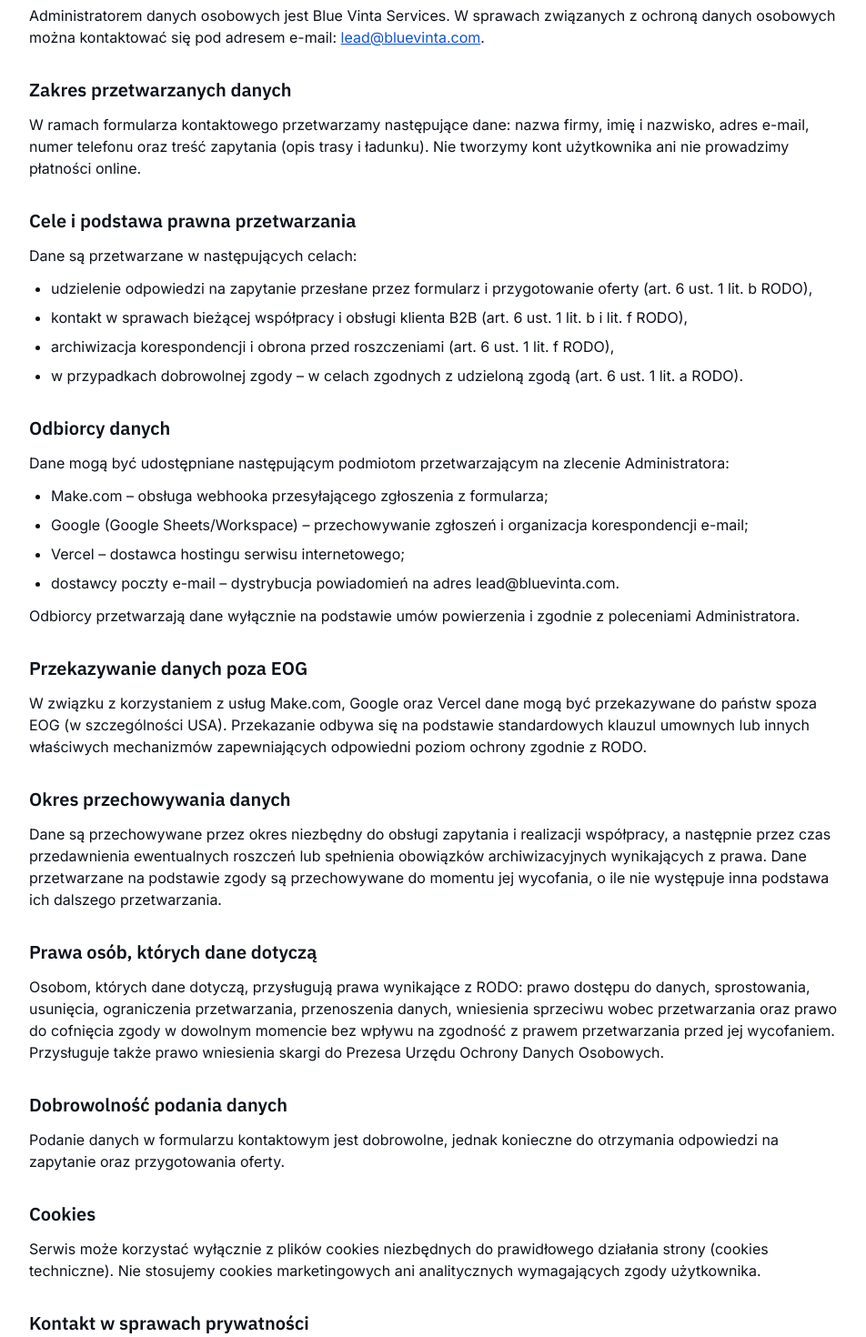
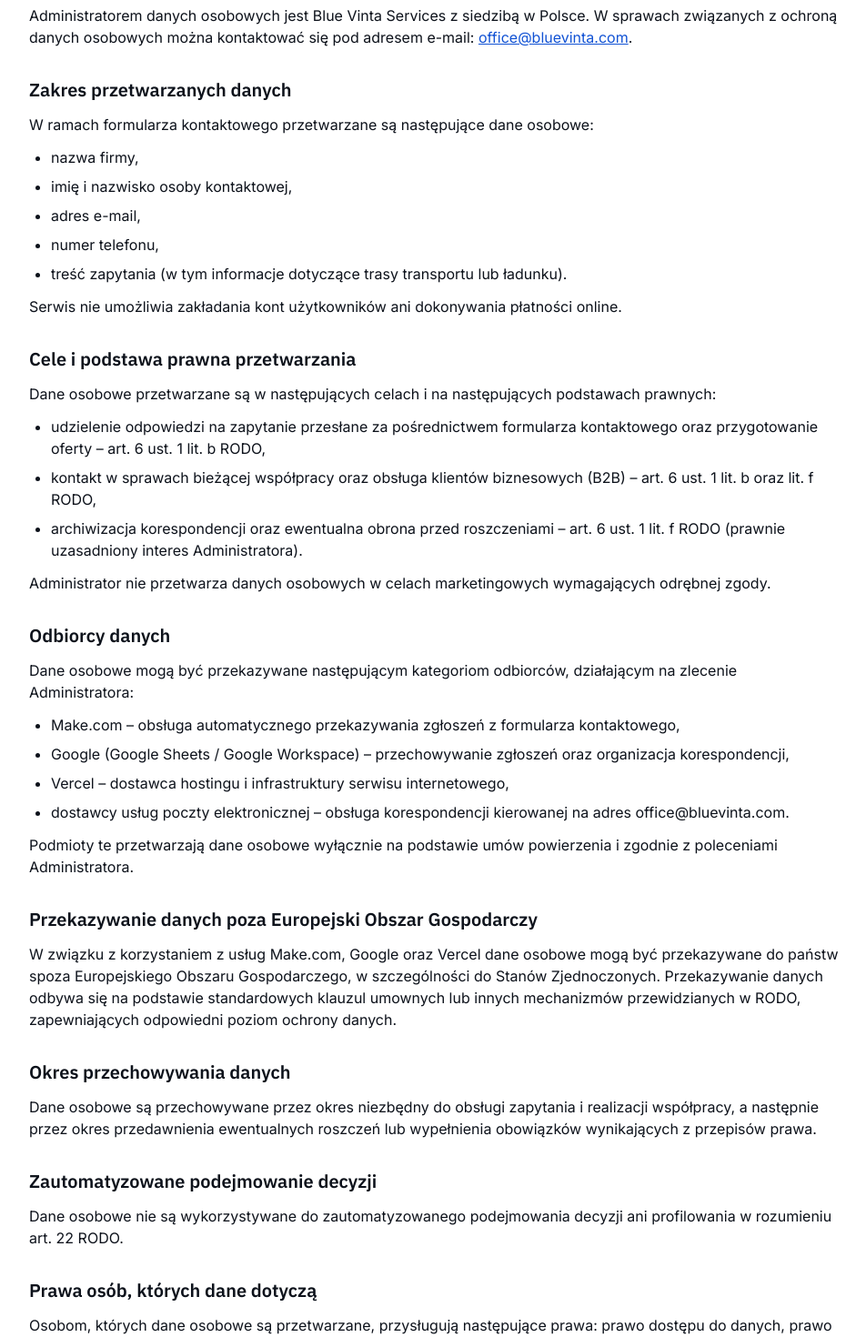
Before and after one commit to Marcinek143/bluevinta-landing, a Next.js app: page /polityka-prywatnosci in a window 1280 px wide. Shown: the part 300-1770 px from the top of the page at 91% size, without its empty margins (160-1112 px from the left). Built offline with nearby package versions, Linux system fonts and the light colour scheme.

Commit message:
New Privacy Policy

```diff
--- a/app/polityka-prywatnosci/page.tsx
+++ b/app/polityka-prywatnosci/page.tsx
@@ -15,19 +15,19 @@ export default function PrivacyPolicy() {
             Polityka prywatności Blue Vinta Services
           </h1>
           <p className="text-secondary">
-            Niniejszy dokument opisuje zasady przetwarzania danych osobowych przez Blue Vinta Services w związku z
-            korzystaniem z serwisu internetowego i formularza kontaktowego dla usług spedycji międzynarodowej i odpraw
-            celnych.
+            Niniejsza Polityka prywatności określa zasady przetwarzania danych osobowych przez Blue Vinta Services w
+            związku z korzystaniem z serwisu internetowego oraz formularza kontaktowego dotyczącego usług spedycji
+            międzynarodowej i odpraw celnych.
           </p>
         </header>
 
         <section className="flex flex-col gap-3">
           <h2 className="text-xl font-semibold">Administrator danych</h2>
           <p>
-            Administratorem danych osobowych jest Blue Vinta Services. W sprawach związanych z ochroną danych osobowych
-            można kontaktować się pod adresem e-mail:{" "}
-            <a className="text-primary underline" href="mailto:lead@bluevinta.com">
-              lead@bluevinta.com
+            Administratorem danych osobowych jest Blue Vinta Services z siedzibą w Polsce. W sprawach związanych z
+            ochroną danych osobowych można kontaktować się pod adresem e-mail:{" "}
+            <a className="text-primary underline" href="mailto:office@bluevinta.com">
+              office@bluevinta.com
             </a>
             .
           </p>
@@ -35,78 +35,95 @@ export default function PrivacyPolicy() {
 
         <section className="flex flex-col gap-3">
           <h2 className="text-xl font-semibold">Zakres przetwarzanych danych</h2>
-          <p>
-            W ramach formularza kontaktowego przetwarzamy następujące dane: nazwa firmy, imię i nazwisko, adres e-mail,
-            numer telefonu oraz treść zapytania (opis trasy i ładunku). Nie tworzymy kont użytkownika ani nie prowadzimy
-            płatności online.
-          </p>
+          <p>W ramach formularza kontaktowego przetwarzane są następujące dane osobowe:</p>
+          <ul className="list-disc space-y-2 pl-6">
+            <li>nazwa firmy,</li>
+            <li>imię i nazwisko osoby kontaktowej,</li>
+            <li>adres e-mail,</li>
+            <li>numer telefonu,</li>
+            <li>treść zapytania (w tym informacje dotyczące trasy transportu lub ładunku).</li>
+          </ul>
+          <p>Serwis nie umożliwia zakładania kont użytkowników ani dokonywania płatności online.</p>
         </section>
 
         <section className="flex flex-col gap-3">
           <h2 className="text-xl font-semibold">Cele i podstawa prawna przetwarzania</h2>
-          <p>Dane są przetwarzane w następujących celach:</p>
+          <p>Dane osobowe przetwarzane są w następujących celach i na następujących podstawach prawnych:</p>
           <ul className="list-disc space-y-2 pl-6">
-            <li>udzielenie odpowiedzi na zapytanie przesłane przez formularz i przygotowanie oferty (art. 6 ust. 1 lit. b RODO),</li>
-            <li>kontakt w sprawach bieżącej współpracy i obsługi klienta B2B (art. 6 ust. 1 lit. b i lit. f RODO),</li>
-            <li>archiwizacja korespondencji i obrona przed roszczeniami (art. 6 ust. 1 lit. f RODO),</li>
-            <li>w przypadkach dobrowolnej zgody – w celach zgodnych z udzieloną zgodą (art. 6 ust. 1 lit. a RODO).</li>
+            <li>
+              udzielenie odpowiedzi na zapytanie przesłane za pośrednictwem formularza kontaktowego oraz przygotowanie
+              oferty – art. 6 ust. 1 lit. b RODO,
+            </li>
+            <li>
+              kontakt w sprawach bieżącej współpracy oraz obsługa klientów biznesowych (B2B) – art. 6 ust. 1 lit. b oraz
+              lit. f RODO,
+            </li>
+            <li>
+              archiwizacja korespondencji oraz ewentualna obrona przed roszczeniami – art. 6 ust. 1 lit. f RODO (prawnie
+              uzasadniony interes Administratora).
+            </li>
           </ul>
+          <p>Administrator nie przetwarza danych osobowych w celach marketingowych wymagających odrębnej zgody.</p>
         </section>
 
         <section className="flex flex-col gap-3">
           <h2 className="text-xl font-semibold">Odbiorcy danych</h2>
-          <p>Dane mogą być udostępniane następującym podmiotom przetwarzającym na zlecenie Administratora:</p>
+          <p>Dane osobowe mogą być przekazywane następującym kategoriom odbiorców, działającym na zlecenie Administratora:</p>
           <ul className="list-disc space-y-2 pl-6">
-            <li>Make.com – obsługa webhooka przesyłającego zgłoszenia z formularza;</li>
-            <li>Google (Google Sheets/Workspace) – przechowywanie zgłoszeń i organizacja korespondencji e-mail;</li>
-            <li>Vercel – dostawca hostingu serwisu internetowego;</li>
-            <li>dostawcy poczty e-mail – dystrybucja powiadomień na adres lead@bluevinta.com.</li>
+            <li>Make.com – obsługa automatycznego przekazywania zgłoszeń z formularza kontaktowego,</li>
+            <li>Google (Google Sheets / Google Workspace) – przechowywanie zgłoszeń oraz organizacja korespondencji,</li>
+            <li>Vercel – dostawca hostingu i infrastruktury serwisu internetowego,</li>
+            <li>dostawcy usług poczty elektronicznej – obsługa korespondencji kierowanej na adres office@bluevinta.com.</li>
           </ul>
-          <p>Odbiorcy przetwarzają dane wyłącznie na podstawie umów powierzenia i zgodnie z poleceniami Administratora.</p>
+          <p>Podmioty te przetwarzają dane osobowe wyłącznie na podstawie umów powierzenia i zgodnie z poleceniami Administratora.</p>
         </section>
 
         <section className="flex flex-col gap-3">
-          <h2 className="text-xl font-semibold">Przekazywanie danych poza EOG</h2>
+          <h2 className="text-xl font-semibold">Przekazywanie danych poza Europejski Obszar Gospodarczy</h2>
           <p>
-            W związku z korzystaniem z usług Make.com, Google oraz Vercel dane mogą być przekazywane do państw spoza EOG
-            (w szczególności USA). Przekazanie odbywa się na podstawie standardowych klauzul umownych lub innych
-            właściwych mechanizmów zapewniających odpowiedni poziom ochrony zgodnie z RODO.
+            W związku z korzystaniem z usług Make.com, Google oraz Vercel dane osobowe mogą być przekazywane do państw
+            spoza Europejskiego Obszaru Gospodarczego, w szczególności do Stanów Zjednoczonych. Przekazywanie danych
+            odbywa się na podstawie standardowych klauzul umownych lub innych mechanizmów przewidzianych w RODO,
+            zapewniających odpowiedni poziom ochrony danych.
           </p>
         </section>
 
         <section className="flex flex-col gap-3">
           <h2 className="text-xl font-semibold">Okres przechowywania danych</h2>
           <p>
-            Dane są przechowywane przez okres niezbędny do obsługi zapytania i realizacji współpracy, a następnie przez
-            czas przedawnienia ewentualnych roszczeń lub spełnienia obowiązków archiwizacyjnych wynikających z prawa.
-            Dane przetwarzane na podstawie zgody są przechowywane do momentu jej wycofania, o ile nie występuje inna
-            podstawa ich dalszego przetwarzania.
+            Dane osobowe są przechowywane przez okres niezbędny do obsługi zapytania i realizacji współpracy, a następnie
+            przez okres przedawnienia ewentualnych roszczeń lub wypełnienia obowiązków wynikających z przepisów prawa.
           </p>
+        </section>
+
+        <section className="flex flex-col gap-3">
+          <h2 className="text-xl font-semibold">Zautomatyzowane podejmowanie decyzji</h2>
+          <p>Dane osobowe nie są wykorzystywane do zautomatyzowanego podejmowania decyzji ani profilowania w rozumieniu art. 22 RODO.</p>
         </section>
 
         <section className="flex flex-col gap-3">
           <h2 className="text-xl font-semibold">Prawa osób, których dane dotyczą</h2>
           <p>
-            Osobom, których dane dotyczą, przysługują prawa wynikające z RODO: prawo dostępu do danych, sprostowania,
-            usunięcia, ograniczenia przetwarzania, przenoszenia danych, wniesienia sprzeciwu wobec przetwarzania oraz
-            prawo do cofnięcia zgody w dowolnym momencie bez wpływu na zgodność z prawem przetwarzania przed jej
-            wycofaniem. Przysługuje także prawo wniesienia skargi do Prezesa Urzędu Ochrony Danych Osobowych.
+            Osobom, których dane osobowe są przetwarzane, przysługują następujące prawa: prawo dostępu do danych, prawo
+            ich sprostowania, prawo usunięcia danych, prawo ograniczenia przetwarzania, prawo przenoszenia danych, prawo
+            wniesienia sprzeciwu wobec przetwarzania danych. Ponadto przysługuje prawo wniesienia skargi do Prezesa
+            Urzędu Ochrony Danych Osobowych.
           </p>
         </section>
 
         <section className="flex flex-col gap-3">
           <h2 className="text-xl font-semibold">Dobrowolność podania danych</h2>
           <p>
-            Podanie danych w formularzu kontaktowym jest dobrowolne, jednak konieczne do otrzymania odpowiedzi na
-            zapytanie oraz przygotowania oferty.
+            Podanie danych osobowych w formularzu kontaktowym jest dobrowolne, jednak ich niepodanie uniemożliwi
+            udzielenie odpowiedzi na zapytanie oraz przygotowanie oferty.
           </p>
         </section>
 
         <section className="flex flex-col gap-3">
           <h2 className="text-xl font-semibold">Cookies</h2>
           <p>
-            Serwis może korzystać wyłącznie z plików cookies niezbędnych do prawidłowego działania strony (cookies
-            techniczne). Nie stosujemy cookies marketingowych ani analitycznych wymagających zgody użytkownika.
+            Serwis korzysta wyłącznie z plików cookies niezbędnych do prawidłowego działania strony (cookies techniczne).
+            Nie są stosowane pliki cookies marketingowe ani analityczne wymagające uzyskania zgody użytkownika.
           </p>
         </section>
 
@@ -114,8 +131,8 @@ export default function PrivacyPolicy() {
           <h2 className="text-xl font-semibold">Kontakt w sprawach prywatności</h2>
           <p>
             Wszelkie pytania dotyczące przetwarzania danych osobowych można kierować na adres e-mail:{" "}
-            <a className="text-primary underline" href="mailto:lead@bluevinta.com">
-              lead@bluevinta.com
+            <a className="text-primary underline" href="mailto:office@bluevinta.com">
+              office@bluevinta.com
             </a>
             .
           </p>
```
